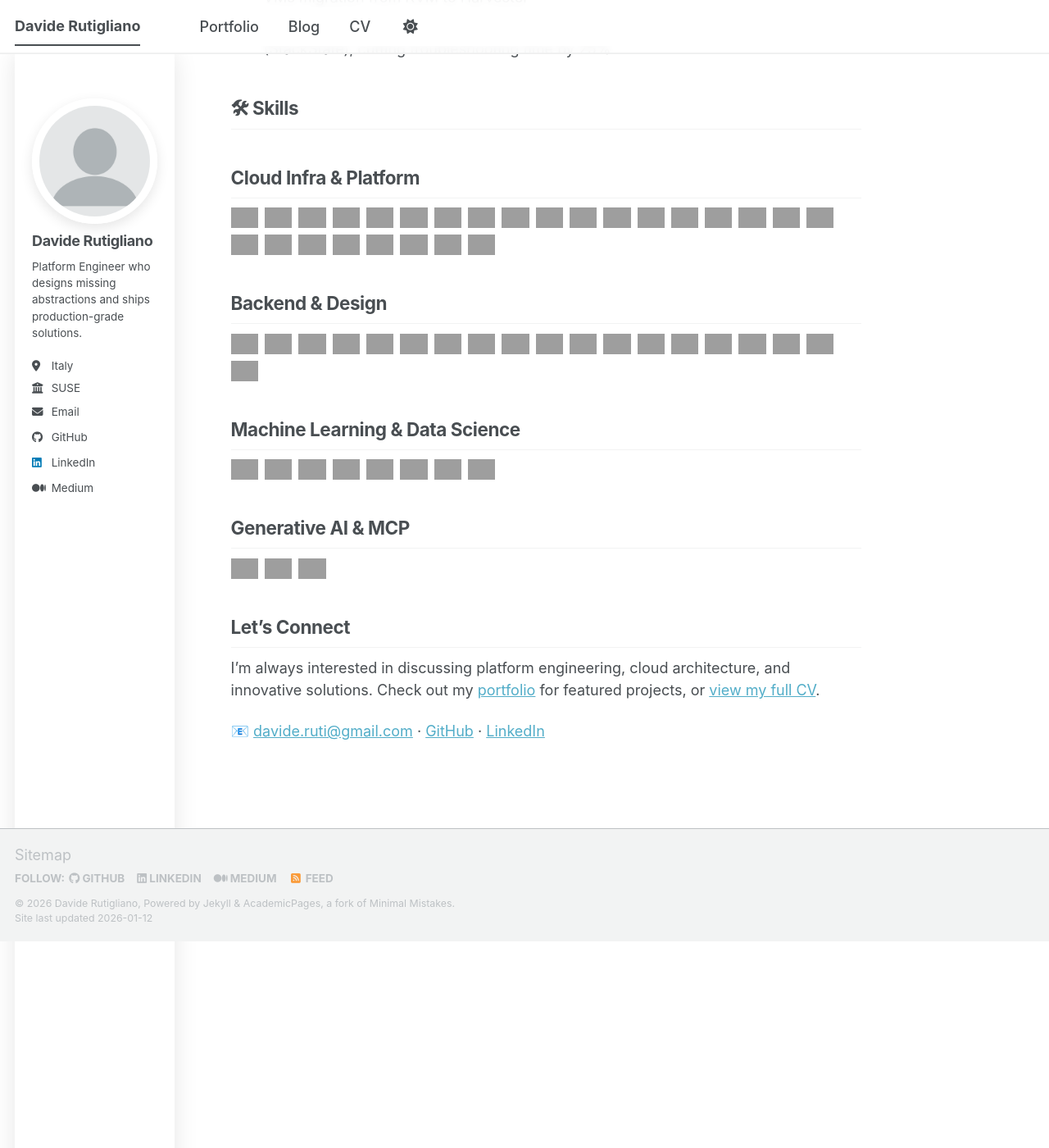
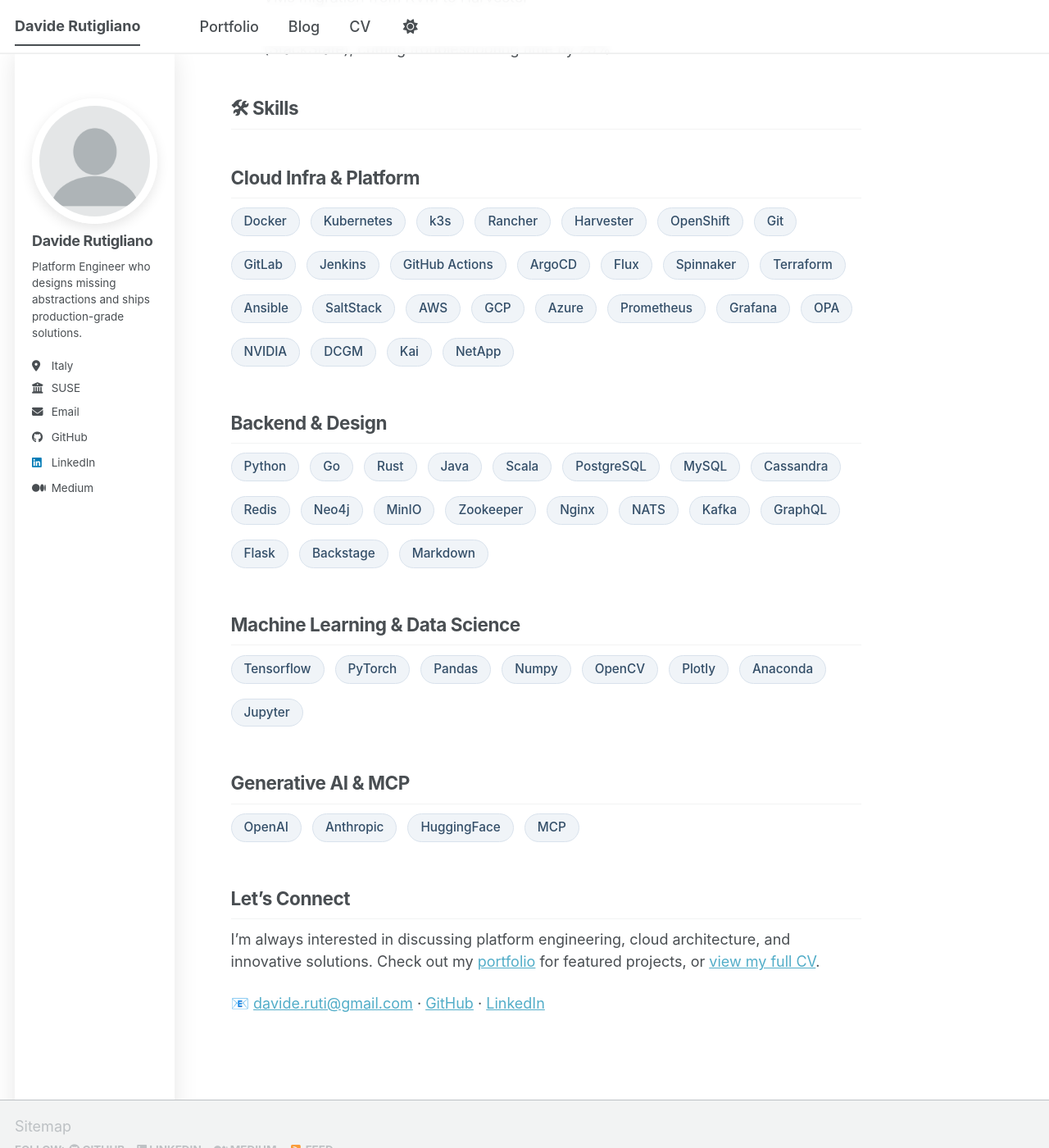
Before and after one commit to DavideRutigliano/portfolio-website, a Jekyll site: the page built from _pages/about.md, in a window 1280 px wide and 1400 px high, scrolled down 673 px. Shown: the whole window at 82% size. Built offline with Jekyll 4.4.1, drawn with Linux system fonts in a browser that asks for light colours; a script bundle is joined from its source files by our own code; library files that are not in the unit come from our copies; before the commit the page ends 1821 px from its top, so only the background shows below that; grey boxes are pictures that could not be loaded.

Commit message:
revert skills to chips

```diff
--- a/_pages/about.md
+++ b/_pages/about.md
@@ -24,74 +24,75 @@ I specialize in building internal platforms and developer tools that scale. My w
 
 <h2 align="left">Cloud Infra & Platform</h2>
 <div style="display: flex; flex-wrap: wrap; gap: 8px; margin-bottom: 24px;">
-  <img src="https://cdn.jsdelivr.net/gh/devicons/devicon/icons/docker/docker-original.svg" style="height: 25px; width: auto;" alt="docker logo" />
-  <img src="https://cdn.jsdelivr.net/gh/devicons/devicon/icons/kubernetes/kubernetes-plain.svg" style="height: 25px; width: auto;" alt="kubernetes logo" />
-  <img src="https://cdn.jsdelivr.net/gh/devicons/devicon/icons/k3s/k3s-original.svg" style="height: 25px; width: auto;" alt="k3s logo" />
-  <img src="https://cdn.jsdelivr.net/gh/devicons/devicon/icons/rancher/rancher-original.svg" style="height: 25px; width: auto;" alt="rancher logo" />
-  <img src="https://cdn.jsdelivr.net/gh/devicons/devicon/icons/harvester/harvester-original.svg" style="height: 25px; width: auto;" alt="harvester logo" />
-  <img src="https://cdn.jsdelivr.net/gh/devicons/devicon/icons/openshift/openshift-original.svg" style="height: 25px; width: auto;" alt="openshift logo" />
-  <img src="https://cdn.jsdelivr.net/gh/devicons/devicon/icons/git/git-original.svg" style="height: 25px; width: auto;" alt="git logo" />
-  <img src="https://cdn.jsdelivr.net/gh/devicons/devicon/icons/gitlab/gitlab-original.svg" style="height: 25px; width: auto;" alt="gitlab logo" />
-  <img src="https://skillicons.dev/icons?i=jenkins" style="height: 25px; width: auto;" alt="jenkins logo" />
-  <img src="https://cdn.simpleicons.org/githubactions/2088FF" style="height: 25px; width: auto;" alt="githubactions logo" />
-  <img src="https://cdn.jsdelivr.net/gh/devicons/devicon/icons/argocd/argocd-original.svg" style="height: 25px; width: auto;" alt="argocd logo" />
-  <img src="https://cdn.simpleicons.org/flux" style="height: 25px; width: auto;" alt="flux logo" />
-  <img src="https://cdn.simpleicons.org/spinnaker" style="height: 25px; width: auto;" alt="spinnaker logo" />
-  <img src="https://cdn.jsdelivr.net/gh/devicons/devicon/icons/terraform/terraform-original.svg" style="height: 25px; width: auto;" alt="terraform logo" />
-  <img src="https://skillicons.dev/icons?i=ansible" style="height: 25px; width: auto;" alt="ansible logo" />
-  <img src="https://cdn.jsdelivr.net/gh/devicons/devicon/icons/saltstack/saltstack-original.svg" style="height: 25px; width: auto;" alt="saltstack logo" />
-  <img src="https://skillicons.dev/icons?i=aws" style="height: 25px; width: auto;" alt="amazonwebservices logo" />
-  <img src="https://cdn.jsdelivr.net/gh/devicons/devicon/icons/googlecloud/googlecloud-original.svg" style="height: 25px; width: auto;" alt="googlecloud logo" />
-  <img src="https://cdn.jsdelivr.net/gh/devicons/devicon/icons/azure/azure-original.svg" style="height: 25px; width: auto;" alt="azure logo" />
-  <img src="https://skillicons.dev/icons?i=prometheus" style="height: 25px; width: auto;" alt="prometheus logo" />
-  <img src="https://cdn.jsdelivr.net/gh/devicons/devicon/icons/grafana/grafana-original.svg" style="height: 25px; width: auto;" alt="grafana logo" />
-  <img src="https://cdn.simpleicons.org/openpolicyagent" style="height: 25px; width: auto;" alt="opa logo" />
-  <img src="https://cdn.simpleicons.org/nvidia/76B900" style="height: 25px; width: auto;" alt="nvidia logo" />
-  <img src="https://skillicons.dev/icons?i=dcgm" style="height: 25px; width: auto;" alt="dcgm logo" />
-  <img src="https://skillicons.dev/icons?i=kai" style="height: 25px; width: auto;" alt="kai scheduler logo" />
-  <img src="https://cdn.simpleicons.org/netapp" style="height: 25px; width: auto;" alt="netapp logo" />
+  <span class="tech-badge">Docker</span>
+  <span class="tech-badge">Kubernetes</span>
+  <span class="tech-badge">k3s</span>
+  <span class="tech-badge">Rancher</span>
+  <span class="tech-badge">Harvester</span>
+  <span class="tech-badge">OpenShift</span>
+  <span class="tech-badge">Git</span>
+  <span class="tech-badge">GitLab</span>
+  <span class="tech-badge">Jenkins</span>
+  <span class="tech-badge">GitHub Actions</span>
+  <span class="tech-badge">ArgoCD</span>
+  <span class="tech-badge">Flux</span>
+  <span class="tech-badge">Spinnaker</span>
+  <span class="tech-badge">Terraform</span>
+  <span class="tech-badge">Ansible</span>
+  <span class="tech-badge">SaltStack</span>
+  <span class="tech-badge">AWS</span>
+  <span class="tech-badge">GCP</span>
+  <span class="tech-badge">Azure</span>
+  <span class="tech-badge">Prometheus</span>
+  <span class="tech-badge">Grafana</span>
+  <span class="tech-badge">OPA</span>
+  <span class="tech-badge">NVIDIA</span>
+  <span class="tech-badge">DCGM</span>
+  <span class="tech-badge">Kai</span>
+  <span class="tech-badge">NetApp</span>
 </div>
 
 <h2 align="left">Backend & Design</h2>
 <div style="display: flex; flex-wrap: wrap; gap: 8px; margin-bottom: 24px;">
-  <img src="https://cdn.jsdelivr.net/gh/devicons/devicon/icons/python/python-original.svg" style="height: 25px; width: auto;" alt="python logo" />
-  <img src="https://cdn.simpleicons.org/go/00ADD8" style="height: 25px; width: auto;" alt="go logo" />
-  <img src="https://cdn.jsdelivr.net/gh/devicons/devicon/icons/rust/rust-plain.svg" style="height: 25px; width: auto;" alt="rust logo" />
-  <img src="https://cdn.jsdelivr.net/gh/devicons/devicon/icons/java/java-original.svg" style="height: 25px; width: auto;" alt="java logo" />
-  <img src="https://cdn.simpleicons.org/scala/DC322F" style="height: 25px; width: auto;" alt="scala logo" />
-  <img src="https://cdn.simpleicons.org/postgresql/4169E1" style="height: 25px; width: auto;" alt="postgresql logo" />
-  <img src="https://cdn.simpleicons.org/mysql/4479A1" style="height: 25px; width: auto;" alt="mysql logo" />
-  <img src="https://cdn.simpleicons.org/apachecassandra/1287B1" style="height: 25px; width: auto;" alt="apachecassandra logo" />
-  <img src="https://skillicons.dev/icons?i=redis" style="height: 25px; width: auto;" alt="redis logo" />
-  <img src="https://cdn.jsdelivr.net/gh/devicons/devicon/icons/neo4j/neo4j-original.svg" style="height: 25px; width: auto;" alt="neo4j logo" />
-  <img src="https://cdn.simpleicons.org/minio" style="height: 25px; width: auto;" alt="minio logo" />
-  <img src="https://cdn.simpleicons.org/apachezookeeper" style="height: 25px; width: auto;" alt="zookeeper logo" />
-  <img src="https://cdn.simpleicons.org/nginx/009639" style="height: 25px; width: auto;" alt="nginx logo" />
-  <img src="https://cdn.simpleicons.org/natsdotio" style="height: 25px; width: auto;" alt="nats logo" />
-  <img src="https://cdn.simpleicons.org/apachekafka/231F20" style="height: 25px; width: auto;" alt="apachekafka logo" />
-  <img src="https://cdn.simpleicons.org/graphql/E10098" style="height: 25px; width: auto;" alt="graphql logo" />
-  <img src="https://skillicons.dev/icons?i=flask" style="height: 25px; width: auto;" alt="flask logo" />
-  <img src="https://cdn.simpleicons.org/backstage" style="height: 25px; width: auto;" alt="backstage logo" />
-  <img src="https://skillicons.dev/icons?i=md" style="height: 25px; width: auto;" alt="markdown logo" />
+  <span class="tech-badge">Python</span>
+  <span class="tech-badge">Go</span>
+  <span class="tech-badge">Rust</span>
+  <span class="tech-badge">Java</span>
+  <span class="tech-badge">Scala</span>
+  <span class="tech-badge">PostgreSQL</span>
+  <span class="tech-badge">MySQL</span>
+  <span class="tech-badge">Cassandra</span>
+  <span class="tech-badge">Redis</span>
+  <span class="tech-badge">Neo4j</span>
+  <span class="tech-badge">MinIO</span>
+  <span class="tech-badge">Zookeeper</span>
+  <span class="tech-badge">Nginx</span>
+  <span class="tech-badge">NATS</span>
+  <span class="tech-badge">Kafka</span>
+  <span class="tech-badge">GraphQL</span>
+  <span class="tech-badge">Flask</span>
+  <span class="tech-badge">Backstage</span>
+  <span class="tech-badge">Markdown</span>
 </div>
 
 <h2 align="left">Machine Learning & Data Science</h2>
 <div style="display: flex; flex-wrap: wrap; gap: 8px; margin-bottom: 24px;">
-  <img src="https://skillicons.dev/icons?i=tensorflow" style="height: 25px; width: auto;" alt="tensorflow logo" />
-  <img src="https://skillicons.dev/icons?i=pytorch" style="height: 25px; width: auto;" alt="pytorch logo" />
-  <img src="https://cdn.jsdelivr.net/gh/devicons/devicon/icons/pandas/pandas-original.svg" style="height: 25px; width: auto;" alt="pandas logo" />
-  <img src="https://cdn.simpleicons.org/numpy/013243" style="height: 25px; width: auto;" alt="numpy logo" />
-  <img src="https://cdn.simpleicons.org/opencv/5C3EE8" style="height: 25px; width: auto;" alt="opencv logo" />
-  <img src="https://cdn.jsdelivr.net/gh/devicons/devicon/icons/plotly/plotly-original.svg" style="height: 25px; width: auto;" alt="plotly logo" />
-  <img src="https://cdn.jsdelivr.net/gh/devicons/devicon/icons/anaconda/anaconda-original.svg" style="height: 25px; width: auto;" alt="anaconda logo" />
-  <img src="https://cdn.simpleicons.org/jupyter/F37626" style="height: 25px; width: auto;" alt="jupyter logo" />
+  <span class="tech-badge">Tensorflow</span>
+  <span class="tech-badge">PyTorch</span>
+  <span class="tech-badge">Pandas</span>
+  <span class="tech-badge">Numpy</span>
+  <span class="tech-badge">OpenCV</span>
+  <span class="tech-badge">Plotly</span>
+  <span class="tech-badge">Anaconda</span>
+  <span class="tech-badge">Jupyter</span>
 </div>
 
 <h2 align="left">Generative AI & MCP</h2>
 <div style="display: flex; flex-wrap: wrap; gap: 8px; margin-bottom: 24px;">
-  <img src="https://cdn.simpleicons.org/openai" style="height: 25px; width: auto;" alt="openai logo" />
-  <img src="https://cdn.simpleicons.org/anthropic" style="height: 25px; width: auto;" alt="anthropic logo" />
-  <img src="https://cdn.simpleicons.org/huggingface" style="height: 25px; width: auto;" alt="huggingface logo" />
+  <span class="tech-badge">OpenAI</span>
+  <span class="tech-badge">Anthropic</span>
+  <span class="tech-badge">HuggingFace</span>
+  <span class="tech-badge">MCP</span>
 </div>
 
 ## Let's Connect
```
